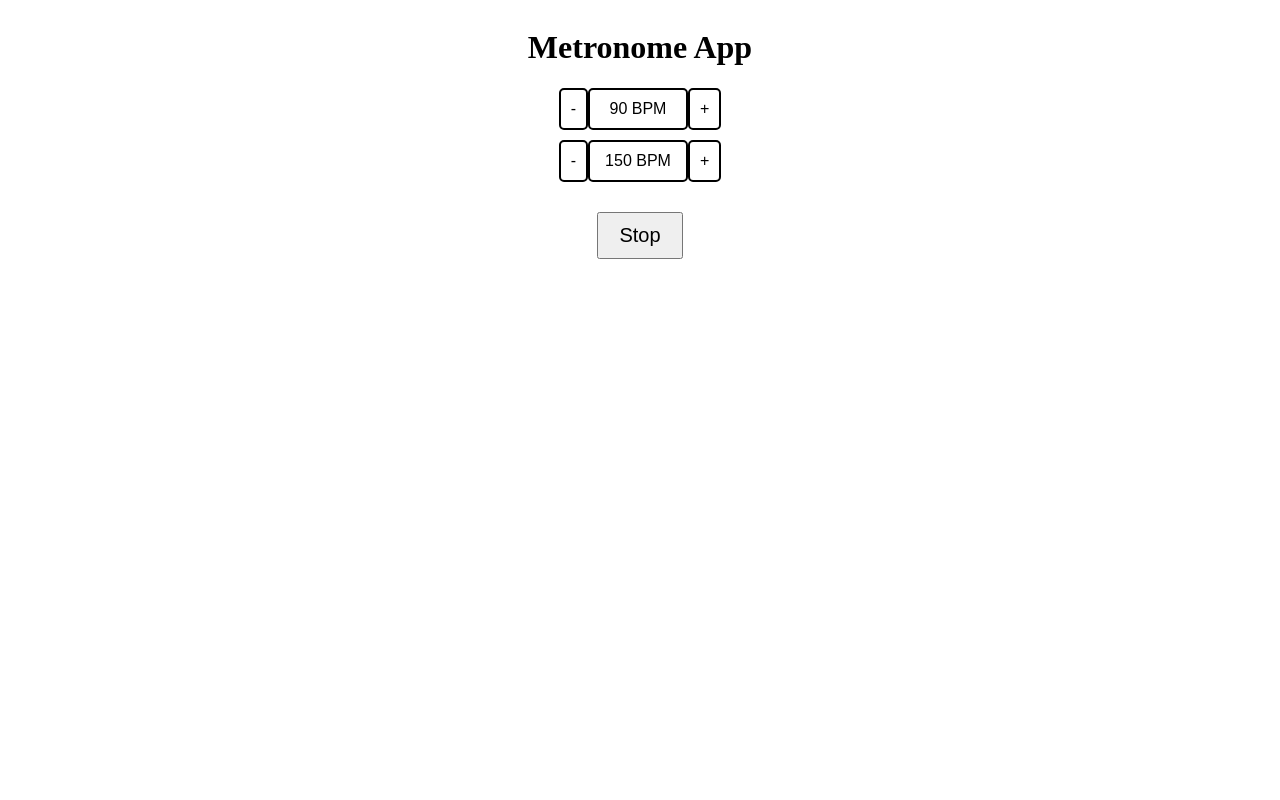
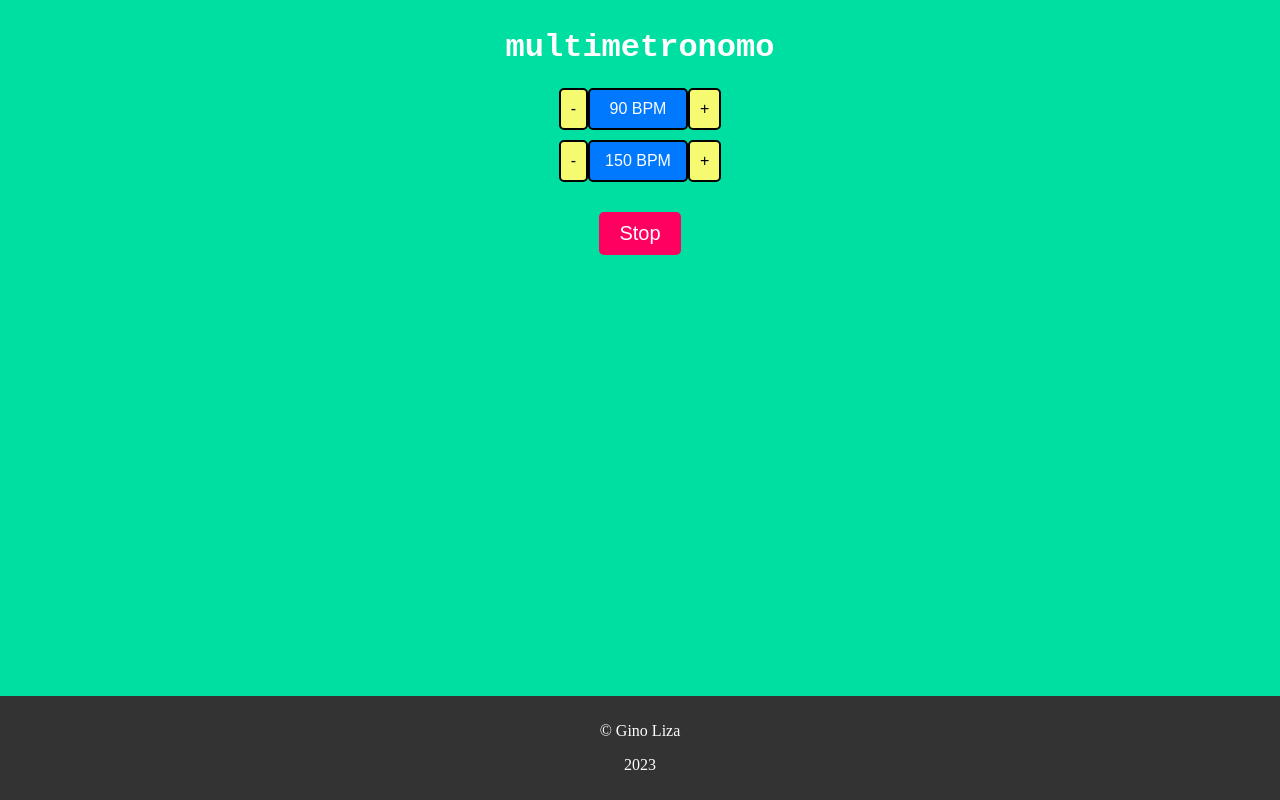
Before and after one commit to gino-lr/foo, a plain HTML site: page index.html in a window 1280 px wide. Drawn offline with Linux system fonts and the light colour scheme.

Commit message:
Added style. Fix individual increase/decrease

```diff
--- a/index.html
+++ b/index.html
@@ -9,7 +9,7 @@
 
 <body>
     <div class="container">
-        <h1>Metronome App</h1>
+        <h1>multimetronomo</h1>
 
         <div id="tempo-display"></div> <!-- New element to display tempo -->
 
@@ -36,4 +36,8 @@
     <script src="script.js"></script>
 </body>
 
+<footer>
+    <p>&copy; Gino Liza</p>
+    <p>2023</p>
+</footer>
 </html>
--- a/style.css
+++ b/style.css
@@ -1,6 +1,7 @@
 body {
     display: flex;
     justify-content: center;
+    background-color: #00DFA2;
 }
 
 .tempo {
@@ -8,6 +9,11 @@ body {
     align-items: center;
     margin-top: 20px;
     justify-content: center;
+}
+
+h1 {
+    color: white;
+    font-family: 'Courier New', Courier, monospace;
 }
 
 #tempo-display {
@@ -27,6 +33,15 @@ body {
 #stop {
     font-size: 20px;
     padding: 10px 20px;
+    background-color: #FF0060;
+    color: #fff;
+    border: none;
+    border-radius: 5px;
+    cursor: pointer;
+}
+
+#stop:hover {
+    background-color: #d32f2f;
 }
 
 .tempo label {
@@ -36,7 +51,6 @@ body {
 .tempo-buttons {
     display: flex;
     flex-direction: column;
-
 }
 
 .tempo-buttons button {
@@ -47,6 +61,7 @@ body {
     border: 2px solid #000;
     border-radius: 5px;
     cursor: pointer;
+    color: #000;
 }
 
 .tempo-buttons button:hover {
@@ -62,4 +77,30 @@ body {
 #tempo-1,
 #tempo-2 {
     width: 100px;
+    background-color: #0079FF;
+    color: #fff;
+    border-radius: 5px;
+    cursor: pointer;
 }
+
+#tempo-1-decrease,
+#tempo-1-increase,
+#tempo-2-decrease,
+#tempo-2-increase {
+    background-color: #F6FA70;
+}
+
+#tempo-1:hover,
+#tempo-2:hover {
+    background-color: #0c7cd5;
+}
+
+footer {
+    background-color: #333;
+    color: #fff;
+    padding: 10px;
+    text-align: center;
+    position: absolute;
+    bottom: 0;
+    width: 99%;
+}
```
